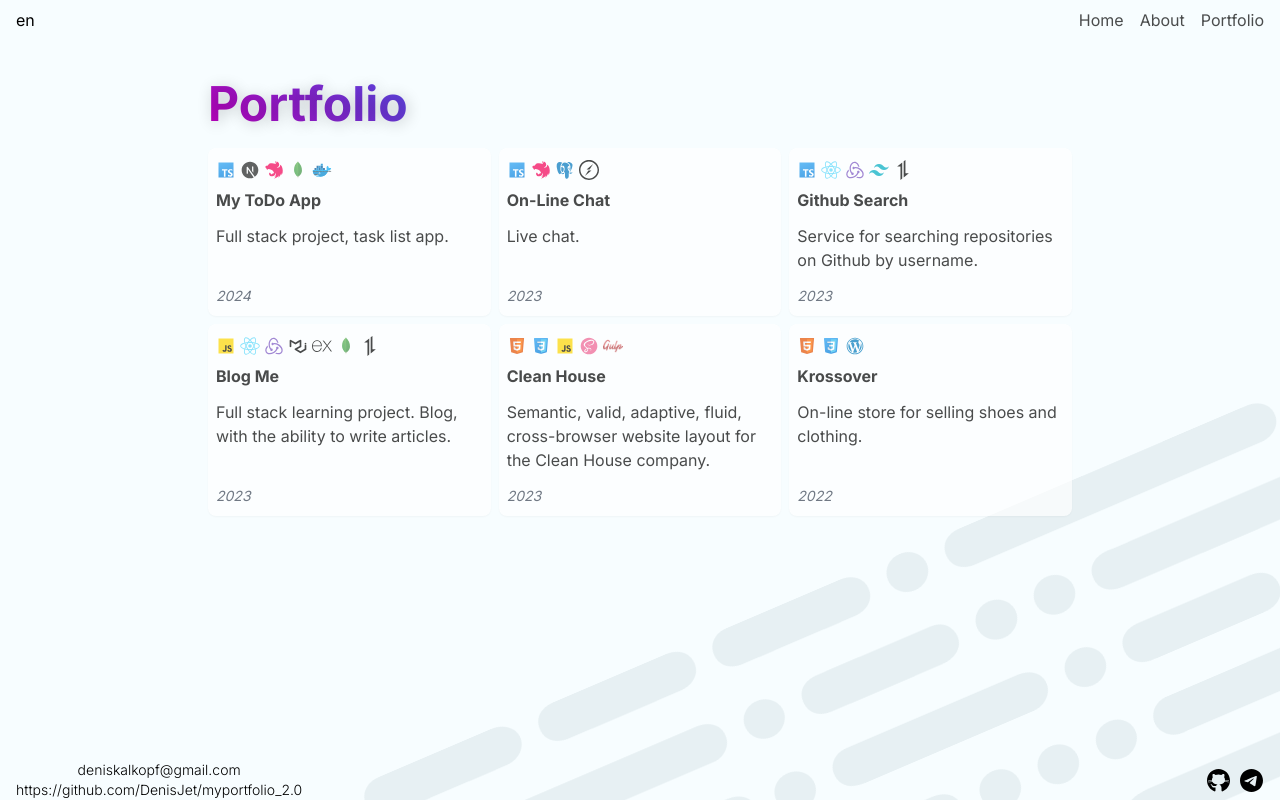
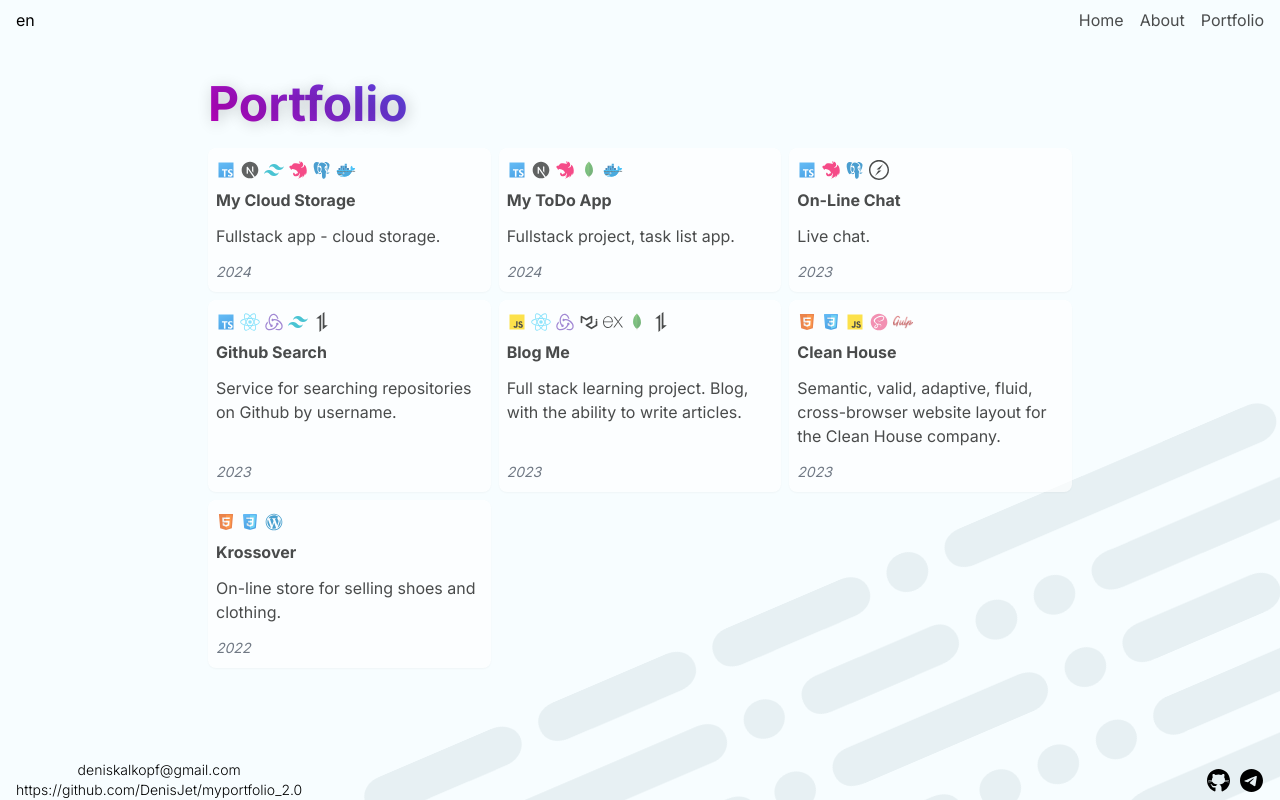
Before and after one commit to DenisJet/myportfolio_2.0, a Next.js app: page /en/portfolio in a window 1280 px wide. Built offline with nearby package versions, Linux system fonts and the light colour scheme.

Commit message:
add new project

```diff
--- a/src/projects/projectsEn.ts
+++ b/src/projects/projectsEn.ts
@@ -1,9 +1,32 @@
 export const projectsEn = [
+  {
+    id: '7',
+    link: '/ru/portfolio/cloud-storage',
+    title: 'My Cloud Storage',
+    descriptionCard: 'Fullstack app - cloud storage.',
+    year: 2024,
+    iconsSrc: [
+      '/icons/icon-typescript.svg',
+      '/icons/icon-next.svg',
+      '/icons/icon-tailwind.svg',
+      '/icons/icons-nest.svg',
+      '/icons/icon-postgresql.svg',
+      '/icons/icon-docker.svg',
+    ],
+    imageSrc: '/projects/cloud.png',
+    description:
+      'Cloud storage, with the ability to upload and delete files. The functions of user registration and authorization using tokens are implemented. Storage of tokens is organized in cookies.',
+    uses: 'TypeScript, Next JS, TailwindCSS, Nest JS, PostgreSQL, JWT, Docker',
+    addLinks: [
+      'https://github.com/DenisJet/my-cloud-storage-client',
+      'https://github.com/DenisJet/my-cloude-storage-server',
+    ],
+  },
   {
     id: '6',
     link: '/en/portfolio/todo',
     title: 'My ToDo App',
-    descriptionCard: 'Full stack project, task list app.',
+    descriptionCard: 'Fullstack project, task list app.',
     year: 2024,
     iconsSrc: [
       '/icons/icon-typescript.svg',
--- a/src/projects/projectsRu.ts
+++ b/src/projects/projectsRu.ts
@@ -1,9 +1,32 @@
 export const projectsRu = [
+  {
+    id: '7',
+    link: '/ru/portfolio/cloud-storage',
+    title: 'My Cloud Storage',
+    descriptionCard: 'Фуллстек приложение - облачное хранилище.',
+    year: 2024,
+    iconsSrc: [
+      '/icons/icon-typescript.svg',
+      '/icons/icon-next.svg',
+      '/icons/icon-tailwind.svg',
+      '/icons/icons-nest.svg',
+      '/icons/icon-postgresql.svg',
+      '/icons/icon-docker.svg',
+    ],
+    imageSrc: '/projects/cloud.png',
+    description:
+      'Облачное хранилище, с возможностью загружать и удалять файлы. Реализованны функции регистрации и авторизации пользователей с помощью токенов. Хранение токенов организованно в cookies.',
+    uses: 'TypeScript, Next JS, TailwindCSS, Nest JS, PostgreSQL, JWT, Docker',
+    addLinks: [
+      'https://github.com/DenisJet/my-cloud-storage-client',
+      'https://github.com/DenisJet/my-cloude-storage-server',
+    ],
+  },
   {
     id: '6',
     link: '/ru/portfolio/todo',
     title: 'My ToDo App',
-    descriptionCard: 'Фулл стек приложение для составления списка задач.',
+    descriptionCard: 'Фуллстек приложение для составления списка задач.',
     year: 2024,
     iconsSrc: [
       '/icons/icon-typescript.svg',
```
Also changed, not shown: public/projects/cloud.png (added).
